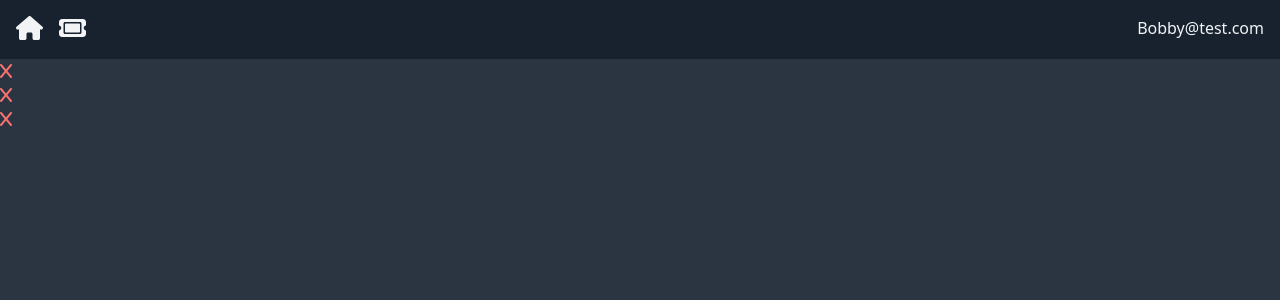
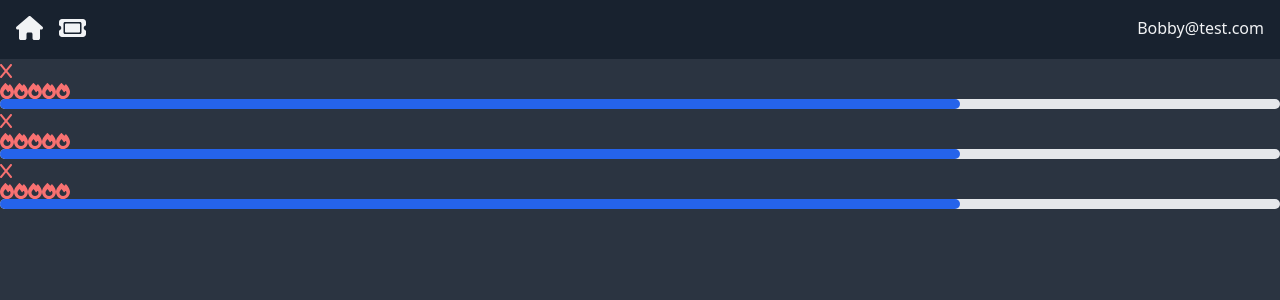
Before and after one commit to clshu/next-ticketing, a Next.js app: page / in a window 1280 px wide. Shown: the top 300 px of the page. Built offline with nearby package versions, Linux system fonts and the light colour scheme.

Commit message:
Add PriorityDisplay and ProgressDisplay components

```diff
--- /dev/null
+++ b/src/components/PriorityDisplay.tsx
@@ -0,0 +1,16 @@
+import { faFire } from '@fortawesome/free-solid-svg-icons'
+import { FontAwesomeIcon } from '@fortawesome/react-fontawesome'
+
+const PriorityDisplay = () => {
+  return (
+    <div className="flex justify-start align-baseline">
+      <FontAwesomeIcon icon={faFire} className="text-red-400" />
+      <FontAwesomeIcon icon={faFire} className="text-red-400" />
+      <FontAwesomeIcon icon={faFire} className="text-red-400" />
+      <FontAwesomeIcon icon={faFire} className="text-red-400" />
+      <FontAwesomeIcon icon={faFire} className="text-red-400" />
+    </div>
+  )
+}
+
+export default PriorityDisplay
--- /dev/null
+++ b/src/components/ProgressDisplay.tsx
@@ -0,0 +1,12 @@
+const ProgressDisplay = () => {
+  return (
+    <div className="w-full bg-gray-200 rounded-full h-2.5">
+      <div
+        className="bg-blue-600 h-2.5 rounded-full"
+        style={{ width: '75%' }}
+      />
+    </div>
+  )
+}
+
+export default ProgressDisplay
--- a/src/components/TicketCard.tsx
+++ b/src/components/TicketCard.tsx
@@ -1,9 +1,13 @@
 import DeleteBlock from '@/components/DeleteBlock'
+import PriorityDisplay from '@/components/PriorityDisplay'
+import ProgressDisplay from '@/components/ProgressDisplay'
 
 const TicketCard = () => {
   return (
     <div>
       <DeleteBlock />
+      <PriorityDisplay />
+      <ProgressDisplay />
     </div>
   )
 }
```
